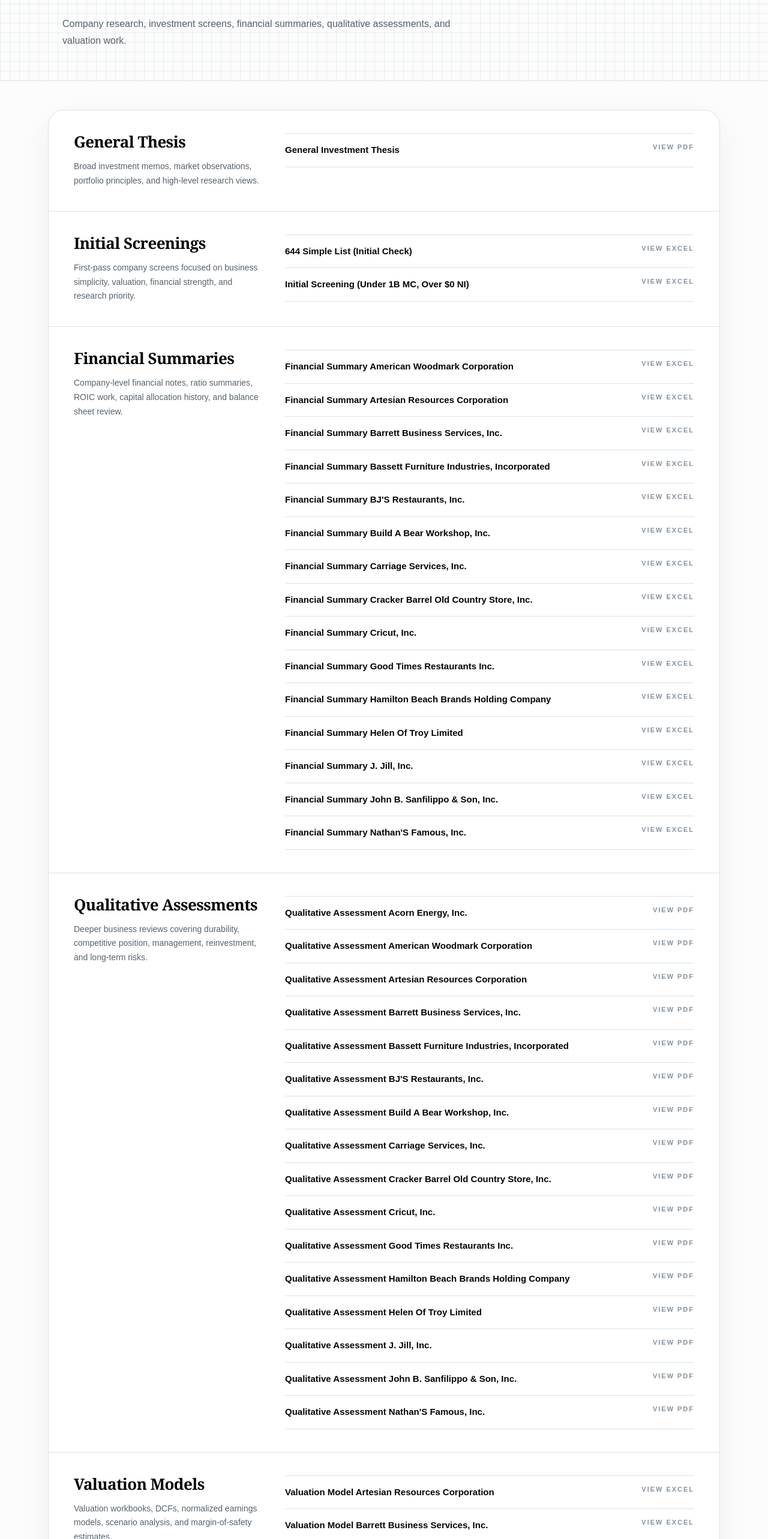
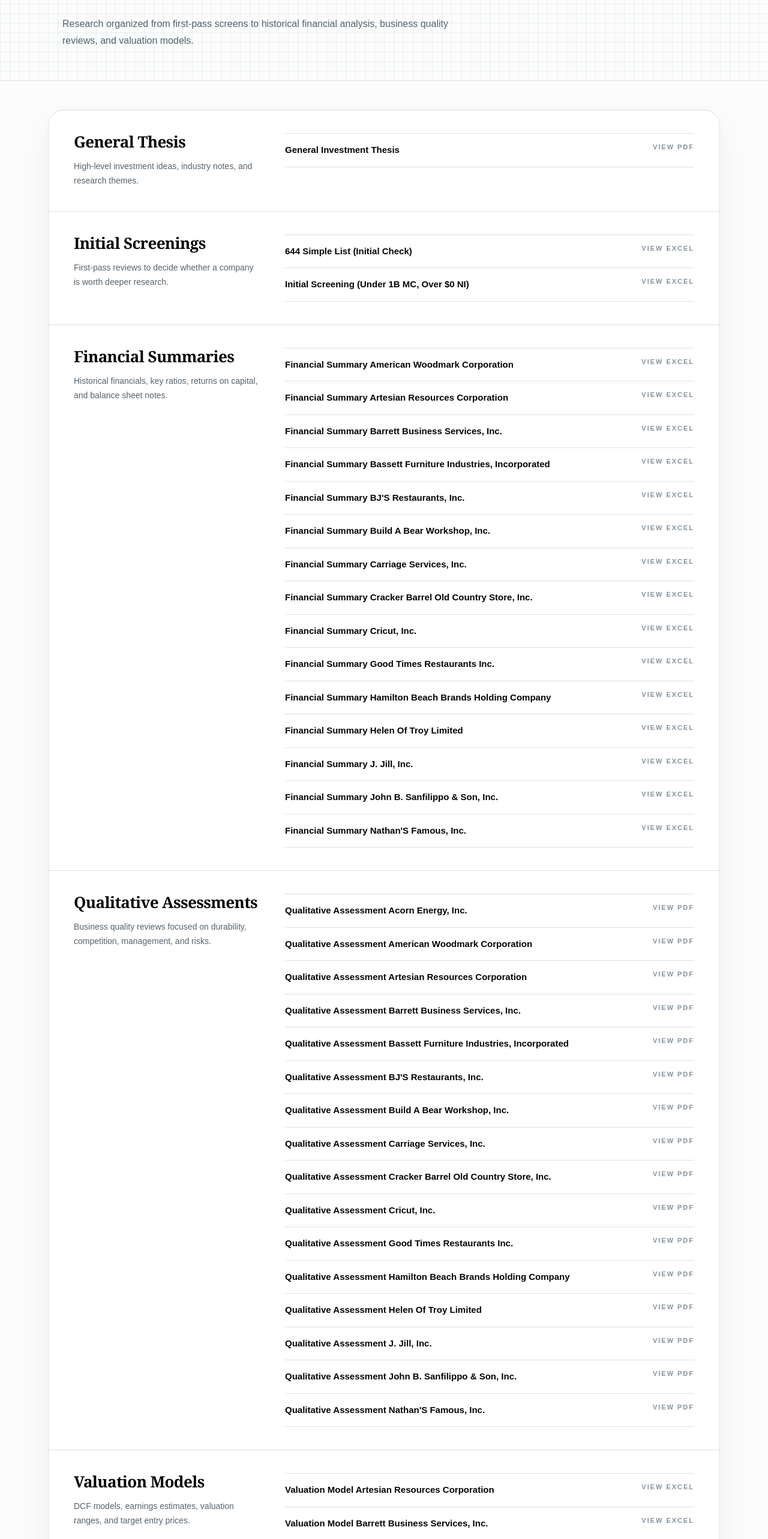
Before and after one commit to enwalker-alt/investment-library, a Next.js app: page /documents in a window 1280 px wide. Shown: the part 234-2800 px from the top of the page at 60% size. Built offline with nearby package versions, Linux system fonts and the light colour scheme.

Commit message:
Update document section descriptions

```diff
--- a/app/documents/page.tsx
+++ b/app/documents/page.tsx
@@ -31,31 +31,31 @@
   {
     title: "General Thesis",
     description:
-      "Broad investment memos, market observations, portfolio principles, and high-level research views.",
+      "High-level investment ideas, industry notes, and research themes.",
     folder: "general-thesis",
   },
   {
     title: "Initial Screenings",
     description:
-      "First-pass company screens focused on business simplicity, valuation, financial strength, and research priority.",
+      "First-pass reviews to decide whether a company is worth deeper research.",
     folder: "initial-screenings",
   },
   {
     title: "Financial Summaries",
     description:
-      "Company-level financial notes, ratio summaries, ROIC work, capital allocation history, and balance sheet review.",
+      "Historical financials, key ratios, returns on capital, and balance sheet notes.",
     folder: "financial-summaries",
   },
   {
     title: "Qualitative Assessments",
     description:
-      "Deeper business reviews covering durability, competitive position, management, reinvestment, and long-term risks.",
+      "Business quality reviews focused on durability, competition, management, and risks.",
     folder: "qualitative-assessments",
   },
   {
     title: "Valuation Models",
     description:
-      "Valuation workbooks, DCFs, normalized earnings models, scenario analysis, and margin-of-safety estimates.",
+      "DCF models, earnings estimates, valuation ranges, and target entry prices.",
     folder: "valuation-models",
   },
 ];
@@ -232,8 +232,7 @@
             <h1>Documents</h1>
 
             <p>
-              Company research, investment screens, financial summaries,
-              qualitative assessments, and valuation work.
+              Research organized from first-pass screens to historical financial analysis, business quality reviews, and valuation models.
             </p>
           </div>
         </section>
```
